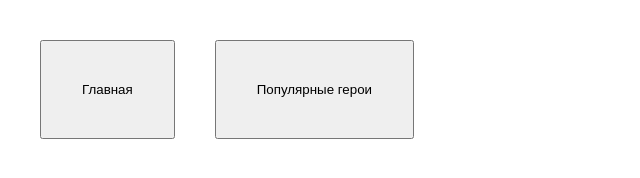
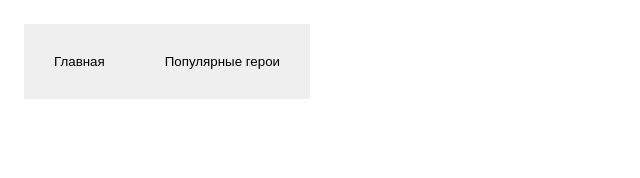
Before and after one commit to dpetuhov1/dota2, a plain HTML site: page doxik3888/index.html in a window 1280 px wide. Shown: the whole page, without its empty margins (0-640 px from the left). Drawn offline with Linux system fonts and the light colour scheme.

Commit message:
btn_head

```diff
--- a/doxik3888/style.css
+++ b/doxik3888/style.css
@@ -5,9 +5,12 @@
 
 .btn-container {
     display: flex;
-    margin: 5vh;
-    gap: 5vh;
+    margin: 3vh;
+    gap:0
 }
 .head_btn{
-    padding: 40px;
+    padding: 30px;
+    border-width: 0;
+    border-right: 3px;
+    border-right-color: black;
 }
```
